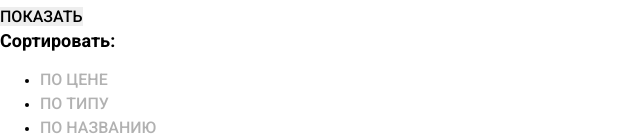
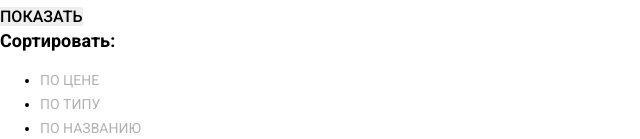
Before and after one commit to Akie95010/1488419-nerds-29, a plain HTML site: page catalog.html in a window 1280 px wide. Shown: the part 661-800 px from the top of the page, 0-640 px from the left. Drawn offline with Linux system fonts and the light colour scheme.

Commit message:
стилизация индексовой 3

```diff
--- a/css/style.css
+++ b/css/style.css
@@ -318,12 +318,18 @@ font-size: 14px;
 .sorting a{
   color: var(--basic-black);
   opacity:30%;
+  font-size: 14px;
+  font-weight: 400;
 }
 .sorting a:hover{
   color: var(--basic-black);
   opacity:60%;
+  font-size: 14px;
+  font-weight: 400;
 }
 .sorting a:active{
   color: var(--basic-black);
   opacity:100%;
+  font-size: 14px;
+  font-weight: 400;
 }
```
